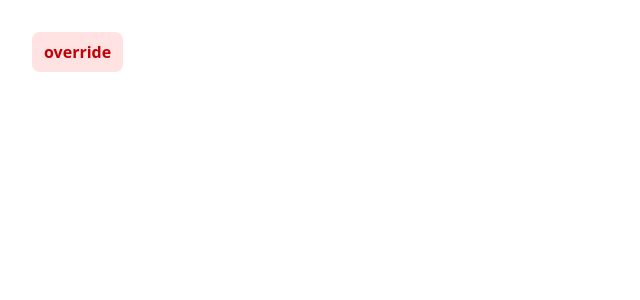
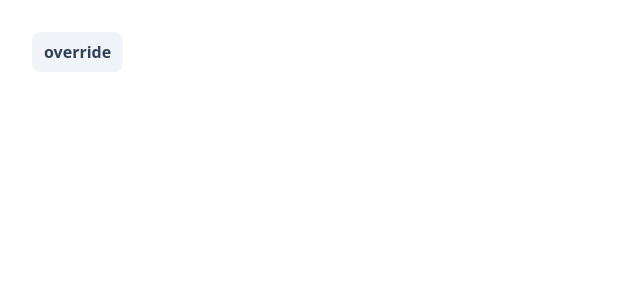
Before and after one commit to pharos-lab/lanthorn, a Vue app: page / in a window 1280 px wide. Shown: the top 300 px of the page, without its empty margins (0-640 px from the left). Built offline with nearby package versions, Linux system fonts and the light colour scheme.

Commit message:
add dynamic prop binding for theming

```diff
--- a/src/App.vue
+++ b/src/App.vue
@@ -3,7 +3,7 @@
 
 <template>
   <div class="p-8">
-    <Button class="p-3" color="danger" :focus="true">override</Button>
+    <Button class="p-3">override</Button>
   </div>
 </template>
 
--- a/src/components/button/Button.vue
+++ b/src/components/button/Button.vue
@@ -3,7 +3,8 @@
         v-if="props.href"
         :href="props.href"
         class="l-button"
-        :class="pharos?.getClass('button', props)"
+        :class="pharos?.getClass('button', attrs)"
+        v-bind="visibleAttrs"
 
     >
         <slot></slot>
@@ -12,23 +13,32 @@
     <button
         v-else
         type="button"
-        :class="pharos?.getClass('button', props)"
-        class="l-button">
+        :class="pharos?.getClass('button', attrs)"
+        class="l-button"
+        v-bind="visibleAttrs"
+    >
         <slot></slot>
     </button>
 </template>
 
 <script setup lang="ts">
-import { inject, type HTMLAttributes } from 'vue'
+import { inject, useAttrs } from 'vue'
 import { type Pharos } from '../../types';
+import { useStyleAttrs } from '../../composables/useStyleAttrs'
+
+const pharos = inject<Pharos>('pharos')
+const { attrs, visibleAttrs } = useStyleAttrs(pharos)
 
 const props = defineProps<{
     href?: string,
-    class?: HTMLAttributes['class'],
-    color?: string,
-    focus: Boolean
+    [key: string]: unknown
 }>()
 
+defineOptions({
+  inheritAttrs: false
+})
 
-const pharos = inject<Pharos>('pharos')
+
+
+
 </script>
--- /dev/null
+++ b/src/composables/useStyleAttrs.ts
@@ -0,0 +1,32 @@
+import { useAttrs, computed } from 'vue'
+import type { Pharos } from '../types'
+
+export function useStyleAttrs(pharos: Pharos | undefined) {
+  const attrs = useAttrs()
+
+  const themeKeys = computed(() => {
+    if (!pharos) return []
+
+    const color = attrs.color as string || 'default'
+    const colorConfig = pharos.theme.colors?.[color] || {}
+
+    return [
+      'color',
+      ...Object.keys(colorConfig),
+    ]
+  })
+
+  const visibleAttrs = computed(() =>
+    Object.fromEntries(
+      Object.entries(attrs).filter(([key]) => !themeKeys.value.includes(key))
+    )
+  )
+
+  return {
+    /** Tout ce qui est passé dynamiquement (hover, focus, etc.) */
+    attrs,
+
+    /** Props HTML visibles à passer avec `v-bind` */
+    visibleAttrs,
+  }
+}
--- a/src/composables/useTheme.ts
+++ b/src/composables/useTheme.ts
@@ -15,7 +15,7 @@ export function useTheme(theme:Theme) {
 
             if (staticProperties.includes(key) || props[key]) return value
 
-            if (!props[key]) {
+            if (props[key] == false) {
                 return
             }
 
--- a/src/themes/pharos.ts
+++ b/src/themes/pharos.ts
@@ -4,7 +4,8 @@ const pharos = {
             background: 'bg-slate-100',
             foreground: 'text-slate-700',
             hover: 'hover:bg-slate-200',
-            border: 'border border-slate-500'
+            border: 'border border-slate-500',
+            focus: 'focus:ring-2 focus:ring-slate-500/50 focus:ring-offset-1',
         },
         'danger': {
             background: 'bg-red-100',
@@ -12,21 +13,14 @@ const pharos = {
             hover: 'hover:bg-red-200',
             border: 'border border-red-500',
             focus: 'focus:ring-2 focus:ring-red-500/50 focus:ring-offset-1',
-            variants: {
-                outline: {
-                    background: 'bg-white',
-                    foreground: 'text-red-500',
-                    hover: 'hover:bg-red-500 hover:text-white',
-                    border: 'border border-red-500',
-                }
-            }
+            other: 'some class',
+            other2: 'some otherclass'
         },
     },
     components: {
         button: {
-            class: 'px-3 py-2 rounded-lg font-semibold  ',
-            hover: true,
-            focus: false
+            class: 'px-3 py-2 rounded-lg font-semibold',
+            props: ['hover', 'focus']
         }
     }
 }
```
